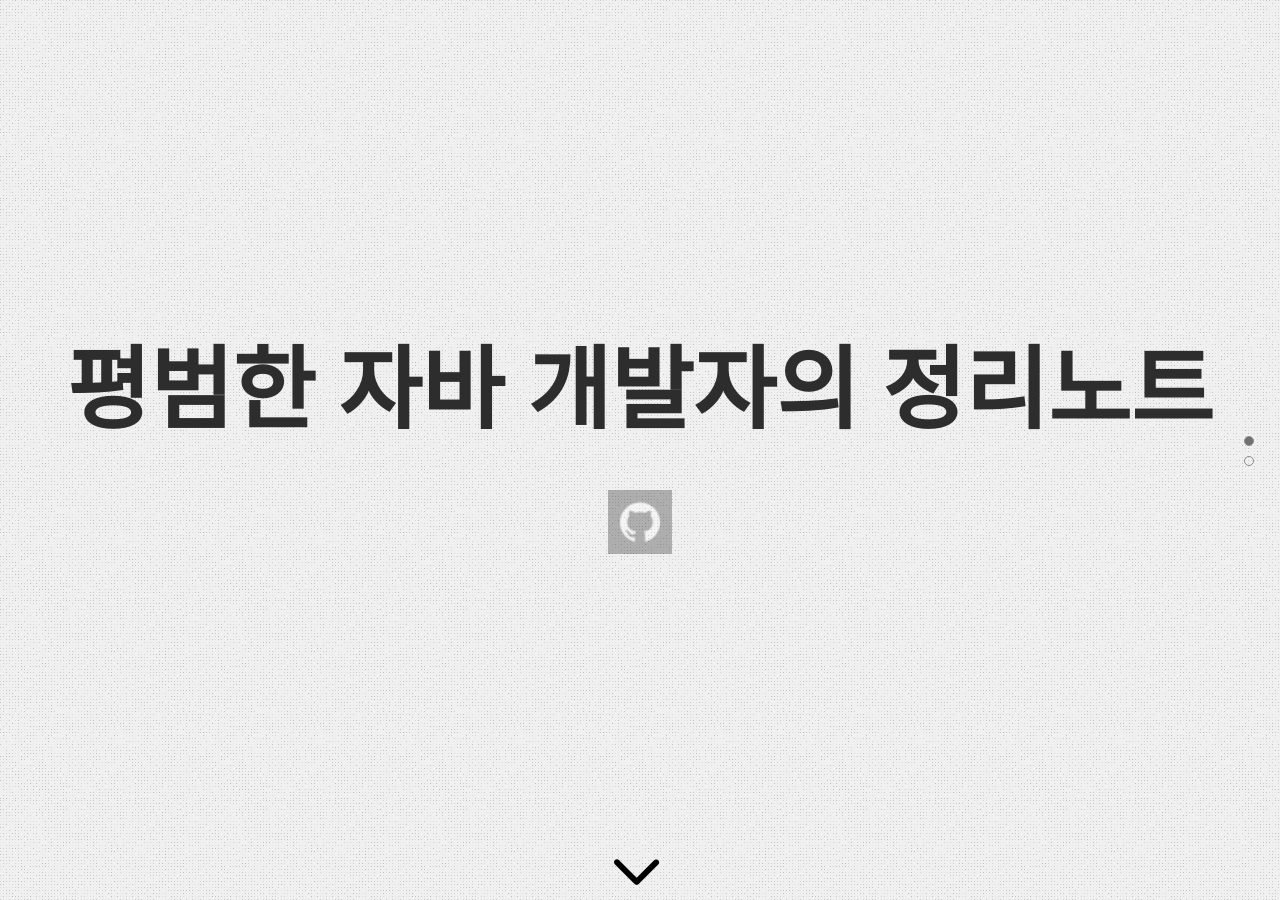
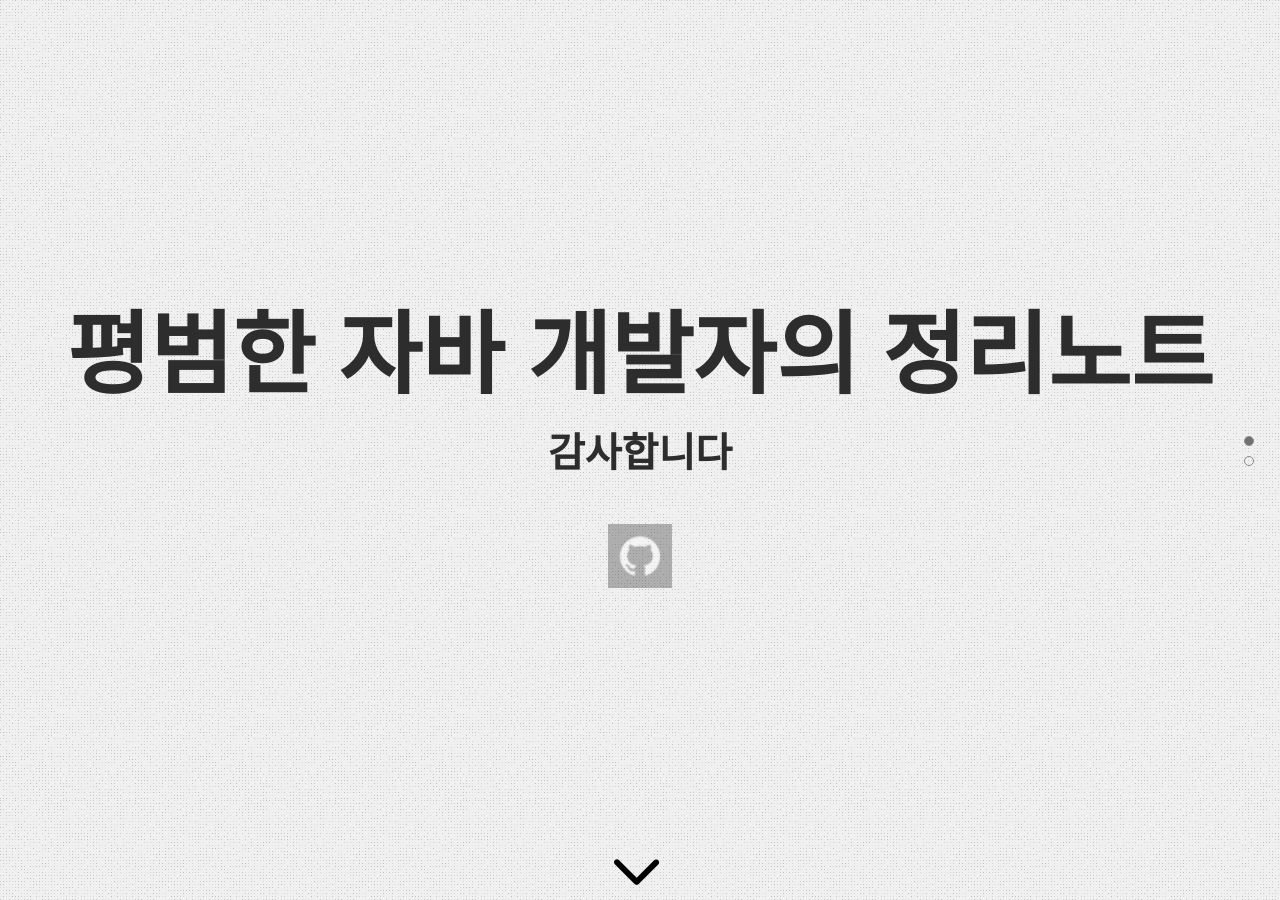
Before and after one commit to sisipapa/sisipapa.github.io, a Jekyll site: the page built from index.html, in a window 1280 px wide. Built offline with Jekyll 4.4.1, drawn with Linux system fonts in a browser that asks for light colours; comment, search, counter and statistics services are not loaded.

Commit message:
대문 문구수정

```diff
--- a/_config.yml
+++ b/_config.yml
@@ -48,7 +48,7 @@ author:
       url:
 home:
   section1: <h1>평범한 자바 개발자의 정리노트</h1>
-  section2:
+  section2: <h2>감사합니다</h2>
   section3: <div class="social-links"><a class="ico-github btn" href="https://github.com/sisipapa" title="View on GitHub"></a></div>
 blog:
   cc_license: http://creativecommons.org/licenses/by-sa/4.0/ # A link to CC License of your choice.
```
